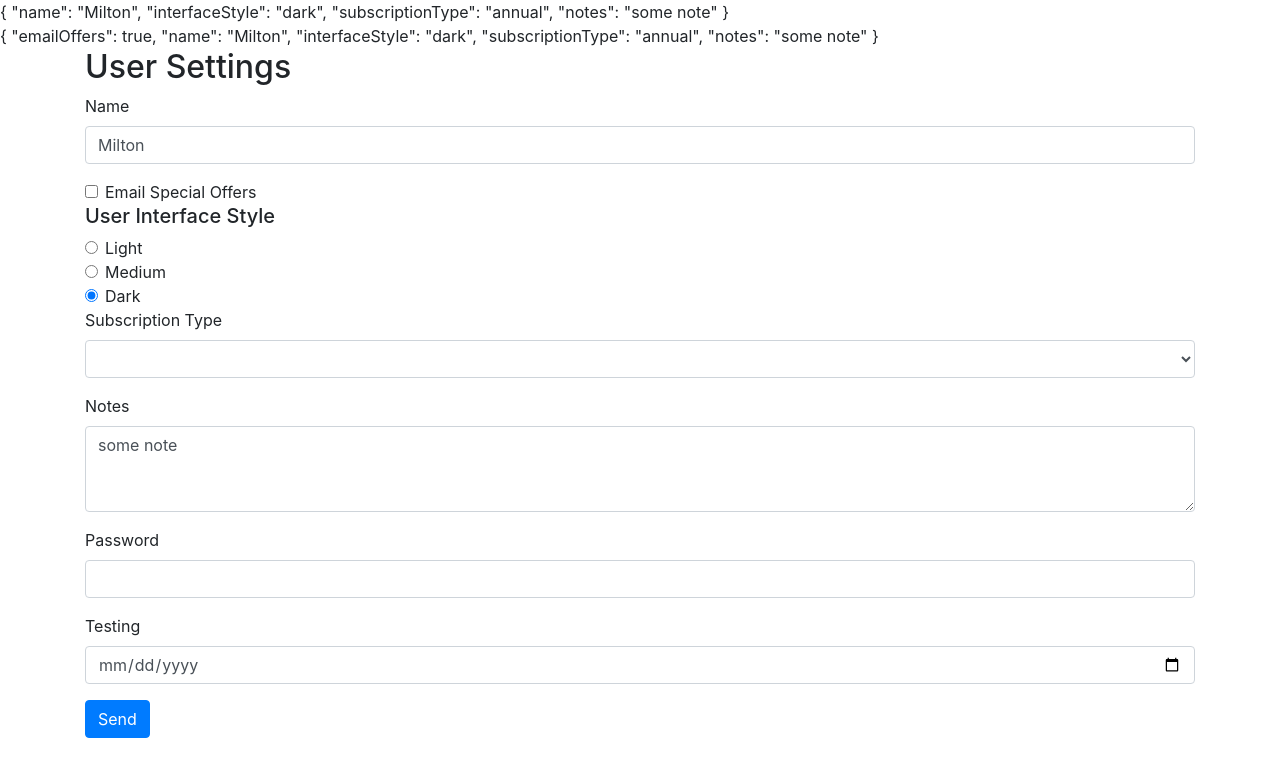
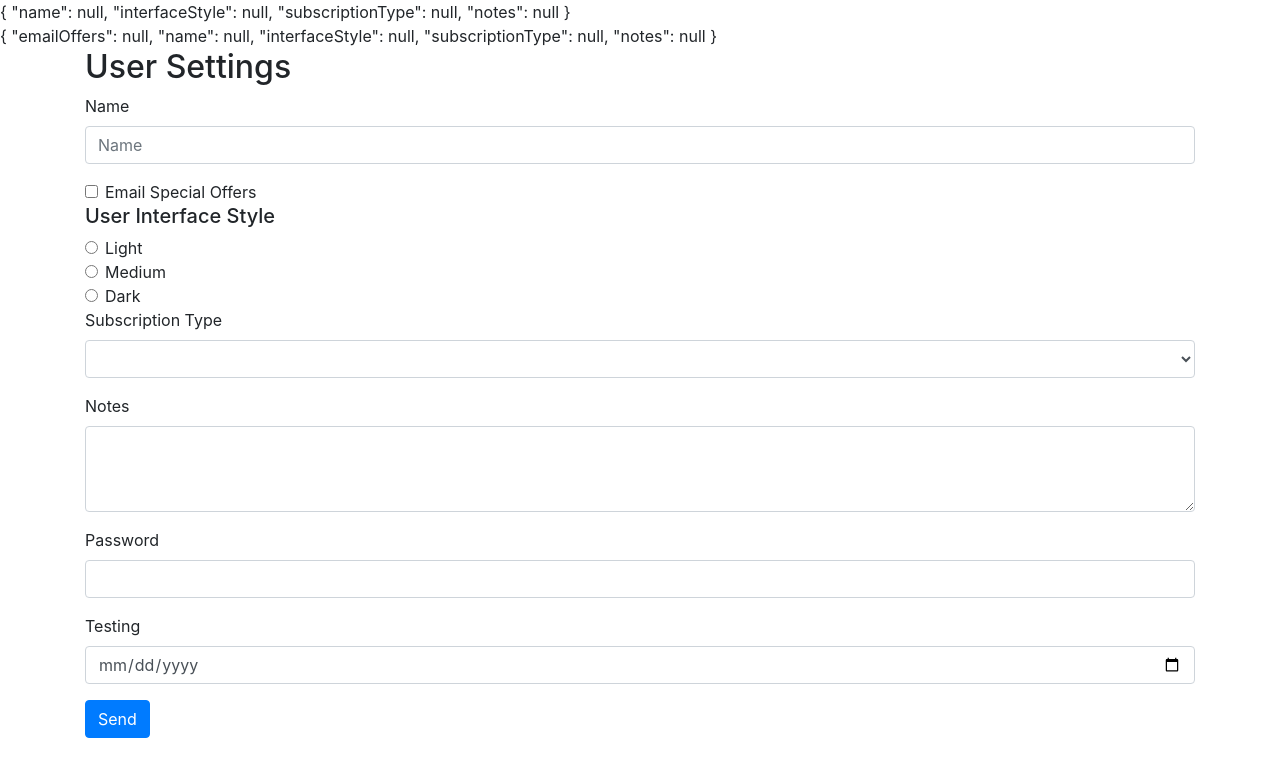
Before and after one commit to ozgursarikamis/angular-pro, an Angular app: page / in a window 1280 px wide. Shown: the top 776 px of the page. Built offline with nearby package versions, Linux system fonts and the light colour scheme.

Commit message:
ngNativeValidate

```diff
--- a/src/app/user-settings-form/user-settings-form.component.html
+++ b/src/app/user-settings-form/user-settings-form.component.html
@@ -4,10 +4,10 @@
 
 <div class="container">
 	<h2>User Settings</h2>
-	<form #form="ngForm">
+	<form #form="ngForm" ngNativeValidate>
 		<div class="form-group">
 			<label for="name">Name</label>
-			<input [(ngModel)]="userSettings.name" id="name" name="name" class="form-control" placeholder="Name" />
+			<input required [(ngModel)]="userSettings.name" id="name" name="name" class="form-control" placeholder="Name" />
 		</div>
 
 		<div class="form-check">
--- a/src/app/user-settings-form/user-settings-form.component.ts
+++ b/src/app/user-settings-form/user-settings-form.component.ts
@@ -9,11 +9,11 @@ import { UserSettings } from "../data/user-settings";
 export class UserSettingsFormComponent implements OnInit {
 
 	originalUserSettings: UserSettings = {
-		emailOffers: true,
-		name: "Milton",
-		interfaceStyle: "dark",
-		subscriptionType: "annual",
-		notes: "some note"
+		emailOffers: null,
+		name: null,
+		interfaceStyle: null,
+		subscriptionType: null,
+		notes: null
 	}
 
 	userSettings: UserSettings = { ...this.originalUserSettings };
```
